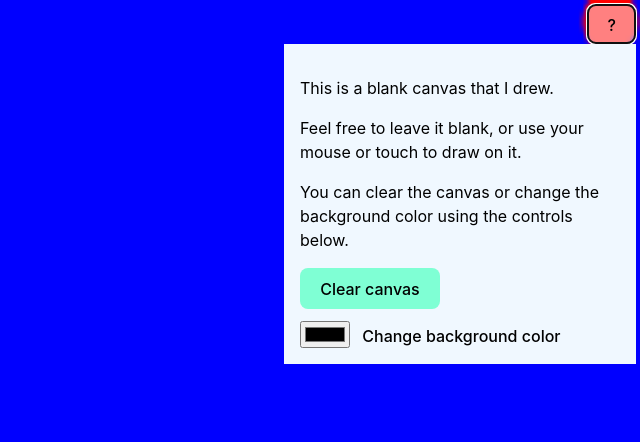
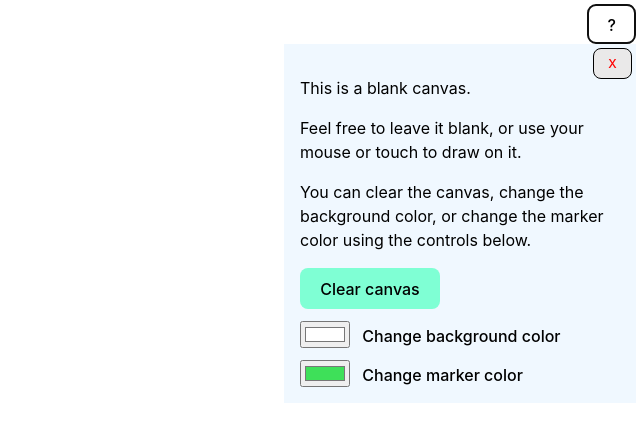
Before and after one commit to numberthink/drawing-a-blank, a website built with Vite: page index.html in a window 1280 px wide. Both pictures are taken after a click on the button "About this site". Shown: the whole page, without its empty margins (640-1280 px from the left). Built offline with nearby package versions, Linux system fonts and the light colour scheme.

Commit message:
added marker color picker to controls

```diff
--- a/index.html
+++ b/index.html
@@ -8,15 +8,21 @@
   </head>
   <body>
     <canvas id="blankCanvas"></canvas>
+    <canvas id="drawCanvas"></canvas>
     <button id="showAboutThisSite" title="About this site">?</button>
     <section id="aboutThisSite">
+      <button id="closeAboutButton">X</button>
       <div id="about"></div>
       <div id="controls">
         <button id="clearCanvasButton">Clear canvas</button>
         <div id="backgroundColorPickerContainer">
-        <input id="backgroundColorPicker" type="color"/>
-        <label for="backgroundColorPicker" id="colorPickerLabel">Change background color</label>
-      </div>
+          <input id="backgroundColorPicker" type="color"/>
+          <label for="backgroundColorPicker" id="colorPickerLabel">Change background color</label>
+        </div>
+        <div id="markerColorPickerContainer">
+          <input id="markerColorPicker" type="color"/>
+          <label for="markerColorPicker" id="markerColorPickerLabel">Change marker color</label>
+        </div>
       </div>
     </section>
     <script type="module" src="src/script.js"></script>
--- a/src/script.js
+++ b/src/script.js
@@ -1,11 +1,14 @@
 
 
 // draw "blank" (or white) canvas
-const canvas = document.getElementById("blankCanvas");
-const ctx = canvas.getContext("2d");
+const blankCanvas = document.getElementById("blankCanvas");
+const ctxBg = blankCanvas.getContext("2d");
+const drawCanvas = document.getElementById('drawCanvas');
+const ctx = drawCanvas.getContext("2d");
+let canvasColor = '#ffffff'
 const drawBlank = () => {
-    ctx.fillStyle = "blue";
-    ctx.fillRect(0, 0, canvas.width, canvas.height);
+    ctxBg.fillStyle = canvasColor;
+    ctxBg.fillRect(0, 0, blankCanvas.width, blankCanvas.height);
 }
 
 drawBlank();
@@ -21,6 +24,21 @@ const showAboutButton = document.getElementById('showAboutThisSite');
 const aboutThisSite = document.getElementById('aboutThisSite');
 const aboutText = document.getElementById('about');
 const clearCanvasButton  = document.getElementById('clearCanvasButton');
+const backgroundColorPicker = document.getElementById('backgroundColorPicker');
+const markerColorPicker = document.getElementById('markerColorPicker');
+const closeAboutButton = document.getElementById('closeAboutButton');
+backgroundColorPicker.value = canvasColor;
+
+const showAboutThisSite = () => {
+    aboutVisible = true;
+    aboutThisSite.style.visibility = 'visible';
+}
+
+const hideAboutThisSite = () => {
+    aboutVisible = false;
+    aboutThisSite.style.visibility = 'hidden';
+}
+
 showAboutButton.addEventListener('click', () => {
     if (!aboutVisible) {
         showAboutThisSite();
@@ -30,23 +48,55 @@ showAboutButton.addEventListener('click', () => {
     }
 });
 
+closeAboutButton.addEventListener('click', () => {
+    hideAboutThisSite();
+
+});
+
+window.addEventListener('keydown', (event)=> {
+    if (event.key=='Escape' && aboutVisible) {
+        hideAboutThisSite();
+    }
+})
+
 aboutText.innerHTML = `
-<p>This is a blank canvas that I drew.</p>
+<p>This is a blank canvas.</p>
 <p>Feel free to leave it blank, or use your mouse or touch to draw on it.</p>
-<p>You can clear the canvas or change the background color using the controls below.</p>
+<p>You can clear the canvas, change the background color, or change the marker color using the controls below.</p>
 `;
 
+const clearCanvas = () => {
+    ctx.clearRect(0, 0, drawCanvas.width, drawCanvas.height)
+}
+
 clearCanvasButton.addEventListener('click',(event) => {
-    if (!aboutThisSite.contains(event.target)) {
+    clearCanvas();
+    drawBlank();
+});
+
+
+backgroundColorPicker.oninput = function() {
+    canvasColor = backgroundColorPicker.value;
     drawBlank();
 }
-});
+
+
+// draw on the canvas
+
+let drawColor = '#3ee059';
+markerColorPicker.value = drawColor;
+markerColorPicker.oninput = function() {
+    drawColor = markerColorPicker.value;
+}
 
 document.body.addEventListener('mousedown',(event)=> {
+    if (aboutThisSite.contains(event.target) || showAboutButton.contains(event.target)) {
+        return;
+    }
     clicking = true;
-    const bb = canvas.getBoundingClientRect();
-    const x = Math.floor( (event.clientX - bb.left) / bb.width * canvas.width );
-    const y = Math.floor( (event.clientY - bb.top) / bb.height * canvas.height );
+    const bb = blankCanvas.getBoundingClientRect();
+    const x = Math.floor( (event.clientX - bb.left) / bb.width * blankCanvas.width );
+    const y = Math.floor( (event.clientY - bb.top) / bb.height * blankCanvas.height );
     mouseCoordinates.x = x;
     mouseCoordinates.y = y;
     drawAtMouse();
@@ -58,34 +108,45 @@ document.body.addEventListener('mouseup',()=> {
 
 document.body.addEventListener('mousemove',(event)=> {
     if (clicking) {
-        const bb = canvas.getBoundingClientRect();
-        const x = Math.floor( (event.clientX - bb.left) / bb.width * canvas.width );
-        const y = Math.floor( (event.clientY - bb.top) / bb.height * canvas.height );
+        const prevCoordinates = structuredClone(mouseCoordinates);
+        const bb = blankCanvas.getBoundingClientRect();
+        const x = Math.floor( (event.clientX - bb.left) / bb.width * blankCanvas.width );
+        const y = Math.floor( (event.clientY - bb.top) / bb.height * blankCanvas.height );
         mouseCoordinates.x = x;
         mouseCoordinates.y = y;
-        drawAtMouse();
+
+        drawAtMouse(prevCoordinates);
     }
 });
 
-const drawAtMouse = () => {
+const drawAtMouse = (prevCoordinates=null) => {
 
-    const drawWidth = 12;
-    const drawHeight = 12;
-    ctx.fillStyle = "red";
-    ctx.strokeStyle = "red";
+
+    const circleRadius = .25;
+    const lineWidth = 1;
+    ctx.fillStyle = drawColor;
+    ctx.strokeStyle = drawColor;
+
+
+
+    if (prevCoordinates) {
+
+        ctx.moveTo(prevCoordinates.x, prevCoordinates.y);
+        ctx.lineTo(mouseCoordinates.x, mouseCoordinates.y);
+        ctx.lineWidth = lineWidth;
+        ctx.shadowBlur = 2;
+        ctx.shadowColor = drawColor;
+        ctx.lineJoin = "miter";
+        ctx.lineCap = "round"
+        ctx.stroke();
+        ctx.closePath();
+    }
+    else {
         ctx.beginPath();
-    ctx.roundRect(mouseCoordinates.x-drawWidth*.5,mouseCoordinates.y-drawHeight*.5, drawWidth, drawHeight, [drawWidth]);
+        ctx.arc(mouseCoordinates.x, mouseCoordinates.y, circleRadius, 0, 2 * Math.PI);
         ctx.fill();
+        ctx.stroke();
         ctx.closePath();
-    ctx.stroke();
     }
 
-const showAboutThisSite = () => {
-    aboutVisible = true;
-    aboutThisSite.style.visibility = 'visible';
 }
-
-const hideAboutThisSite = () => {
-    aboutVisible = false;
-    aboutThisSite.style.visibility = 'hidden';
-}
--- a/src/style.css
+++ b/src/style.css
@@ -58,6 +58,21 @@ canvas {
   color: black;
   max-width: 4rem;
   max-height: 2.5rem;
+  border-color: #626262;
+  border-width: 1px;
+}
+
+#closeAboutButton {
+  position: absolute;
+  right: .25rem;
+  top: .25rem;
+  font-size: .75rem;
+  background-color:rgb(234, 233, 233);
+  color: red;
+  border-color: black;
+  border-width: 1px;
+  max-width: 3rem;
+  max-height: 2.5rem;
 }
 
 #aboutThisSite {
@@ -84,3 +99,12 @@ canvas {
 #colorPickerLabel {
   margin-left: .5rem;
 }
+
+#markerColorPickerContainer {
+  margin-top: .75rem;
+  font-weight: 500;
+}
+
+#markerColorPickerLabel {
+  margin-left: .5rem;
+}
```
Also changed, not shown: README.md. Lines whose indentation alone changed are shown as unchanged.
